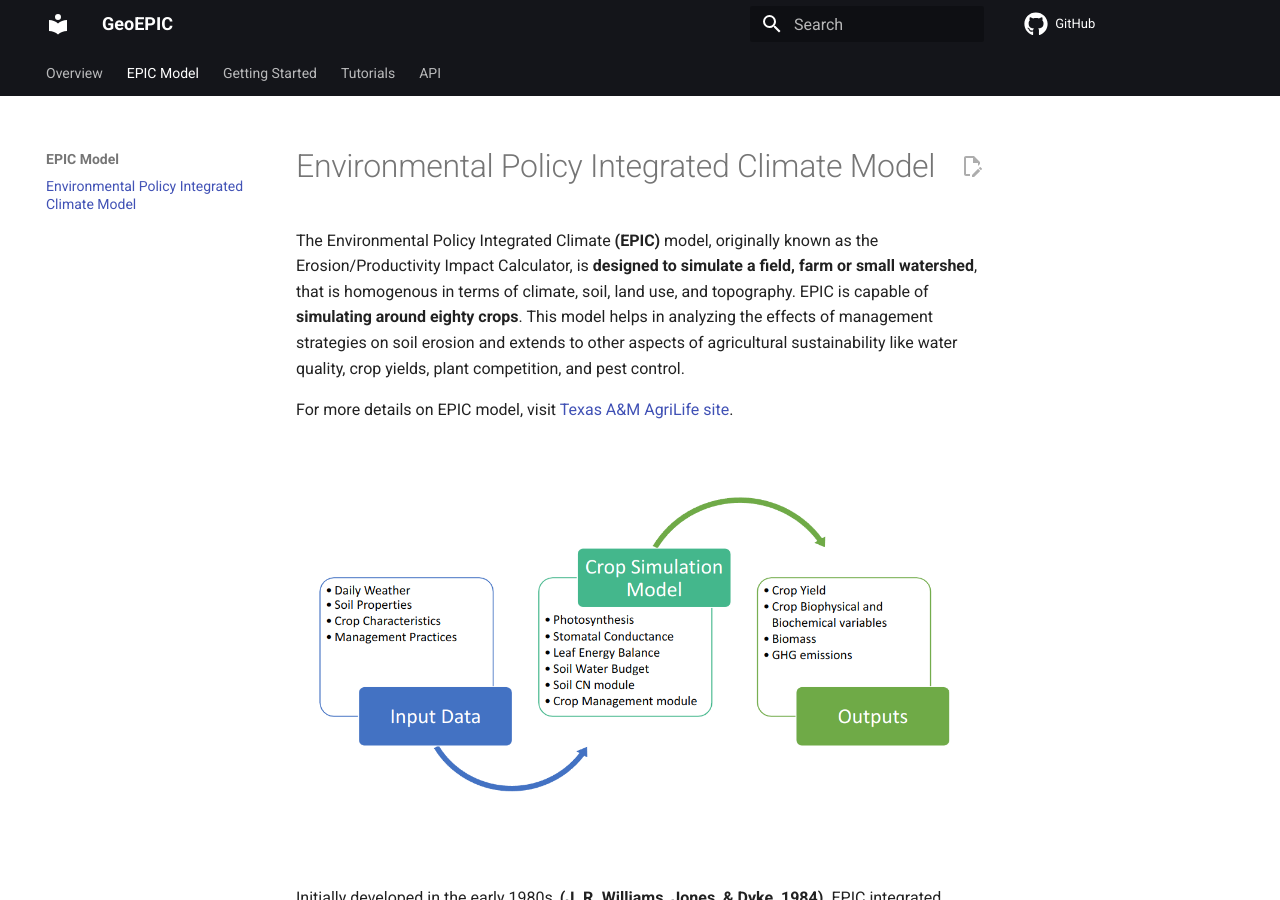
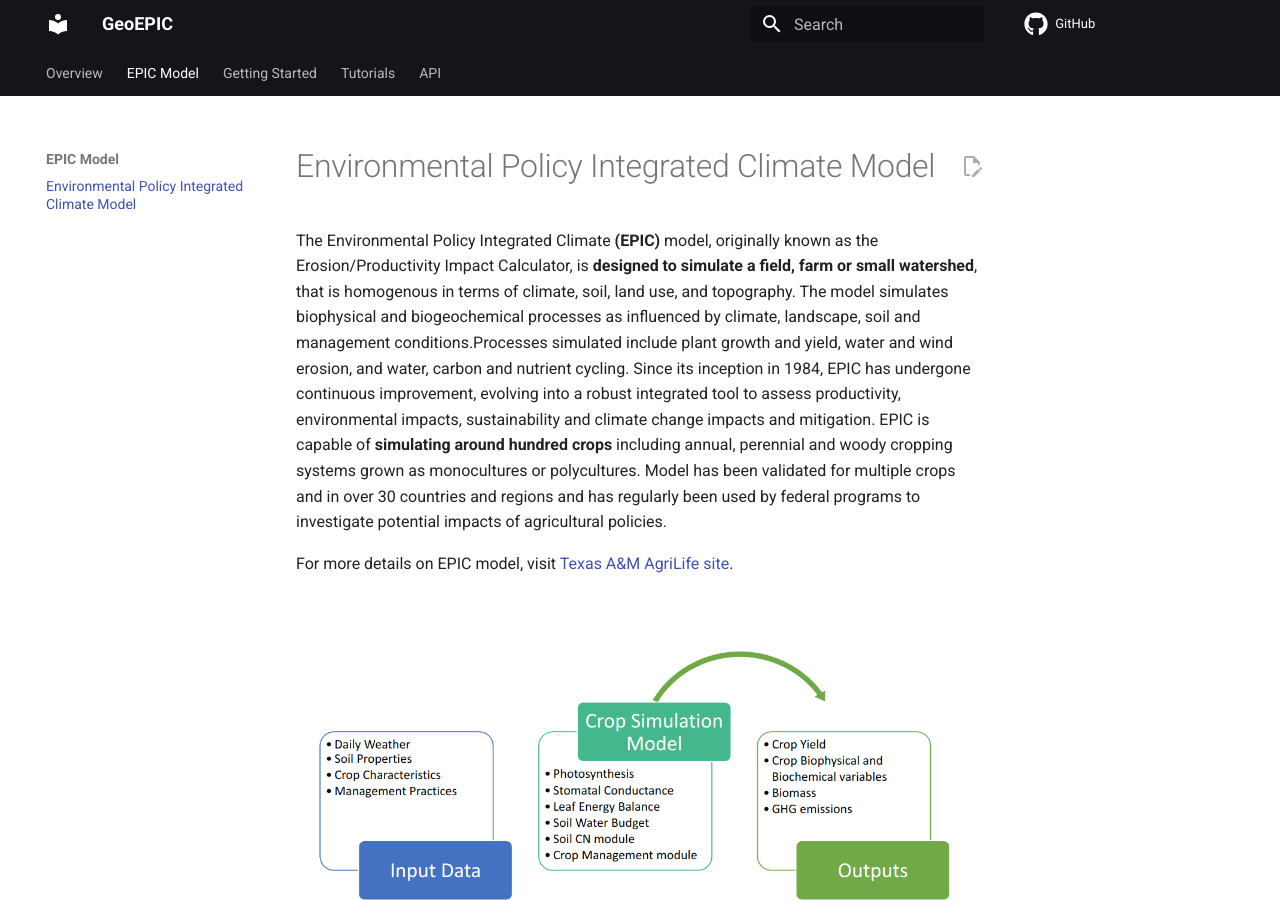
Before and after one commit to smarsGroup/geo_epic_win, an MkDocs documentation site: the page built from docs/pages/epic.md, in a window 1280 px wide and 900 px high. Built offline with MkDocs 1.6.1 and Material for MkDocs 9.7.7, drawn with Linux system fonts in a browser that asks for light colours; comment, search, counter and statistics services are not loaded.

Commit message:
Update epic.md

```diff
--- a/docs/pages/epic.md
+++ b/docs/pages/epic.md
@@ -1,5 +1,5 @@
 <!-- ## Environmental Policy Integrated Climate Model -->
-The Environmental Policy Integrated Climate **(EPIC)** model, originally known as the Erosion/Productivity Impact Calculator, is **designed to simulate a field, farm or small watershed**, that is homogenous in terms of climate, soil, land use, and topography. EPIC is capable of **simulating around eighty crops**. This model helps in analyzing the effects of management strategies on soil erosion and extends to other aspects of agricultural sustainability like water quality, crop yields, plant competition, and pest control.
+The Environmental Policy Integrated Climate **(EPIC)** model, originally known as the Erosion/Productivity Impact Calculator, is **designed to simulate a field, farm or small watershed**, that is homogenous in terms of climate, soil, land use, and topography. The model simulates biophysical and biogeochemical processes as influenced by climate, landscape, soil and management conditions.Processes simulated include plant growth and yield, water and wind erosion, and water, carbon and nutrient cycling. Since its inception in 1984, EPIC has undergone continuous improvement, evolving into a robust integrated tool to assess productivity, environmental impacts, sustainability and climate change impacts and mitigation. EPIC is capable of **simulating around hundred crops** including annual, perennial and woody cropping systems grown as monocultures or polycultures. Model has been validated for multiple crops and in over 30 countries and regions and has regularly been used by federal programs to investigate potential impacts of agricultural policies.
 
 
 For more details on EPIC model, visit [Texas A&M AgriLife site](https://epicapex.tamu.edu/about/epic/).
```
